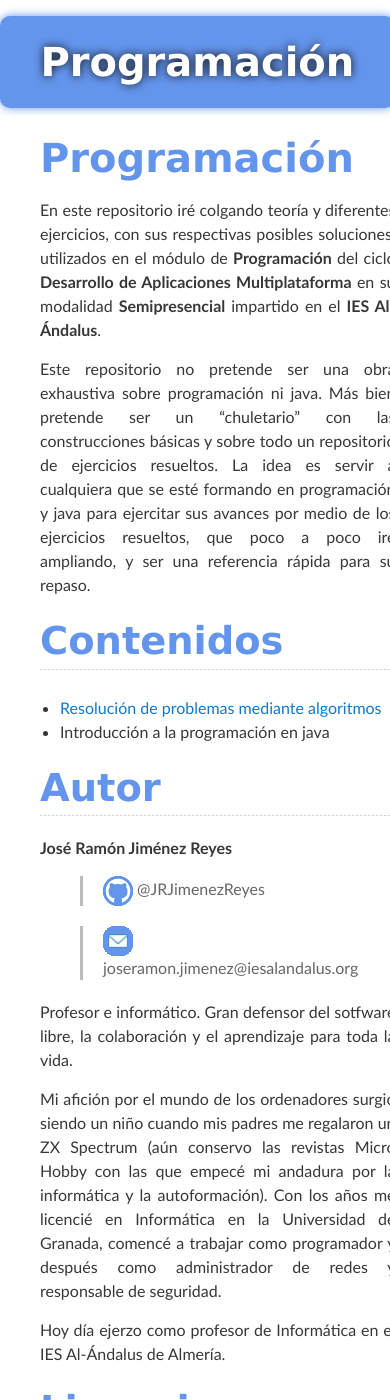
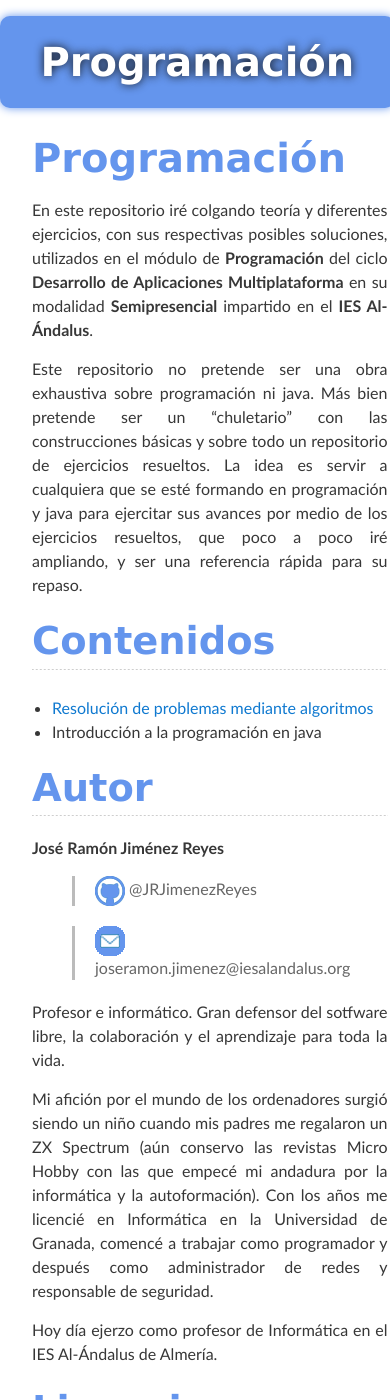
Before and after one commit to IES-Al-Andalus/Programacion, a Jekyll site: the page built from README.md, in a window 390 px wide and 1400 px high. Built offline with Jekyll 4.4.1, drawn with Linux system fonts in a browser that asks for light colours; nearby versions of some CDN libraries; our own code applies the rules of GitHub Pages for plain Markdown files.

Commit message:
Modifico otra vez el estilo para pantallas pequeñas por un desliz.

```diff
--- a/_sass/tema-ies-alandalus.scss
+++ b/_sass/tema-ies-alandalus.scss
@@ -412,7 +412,7 @@ Pantallas pequeñas
     margin-top: 8em;
   }
   .contenido {
-    margin-left: 2em;
+    margin-left: 1.5em;
     width: 98%;
   }
   .contenedor_cabecera {
```
